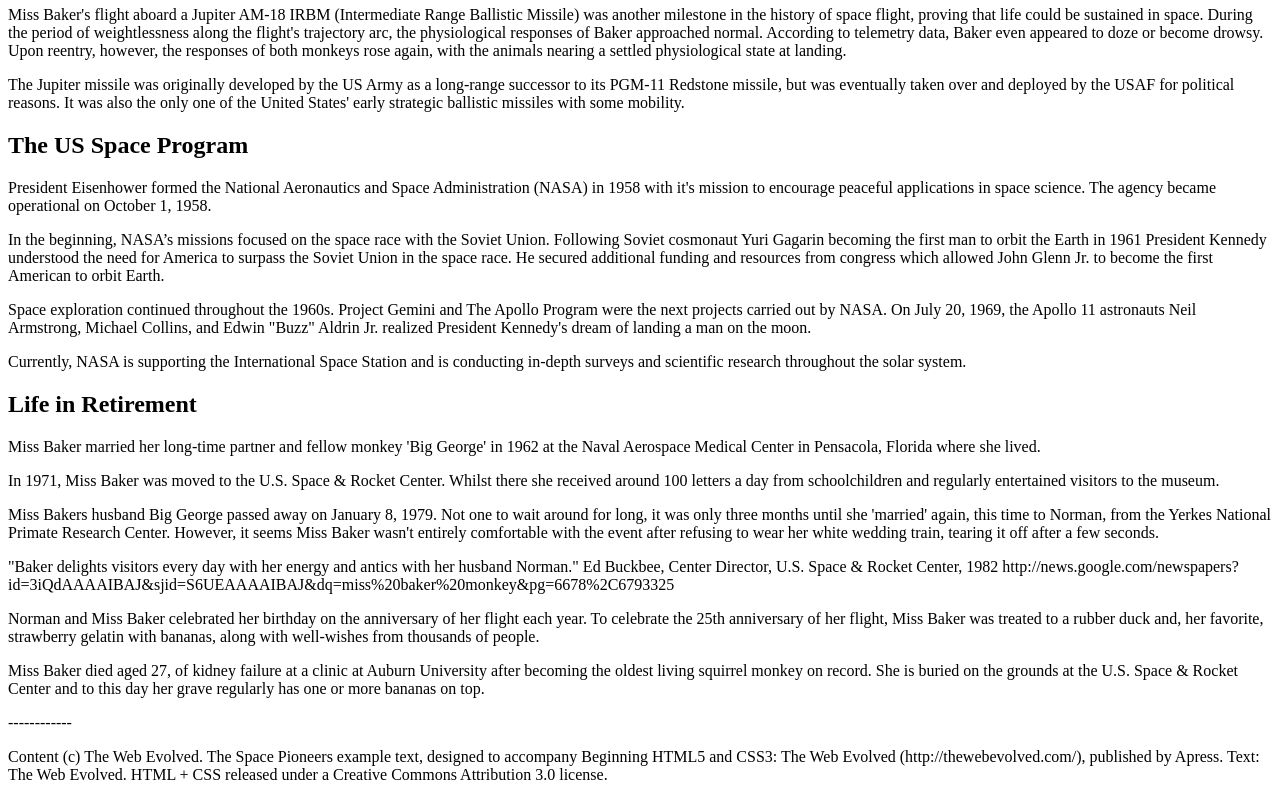
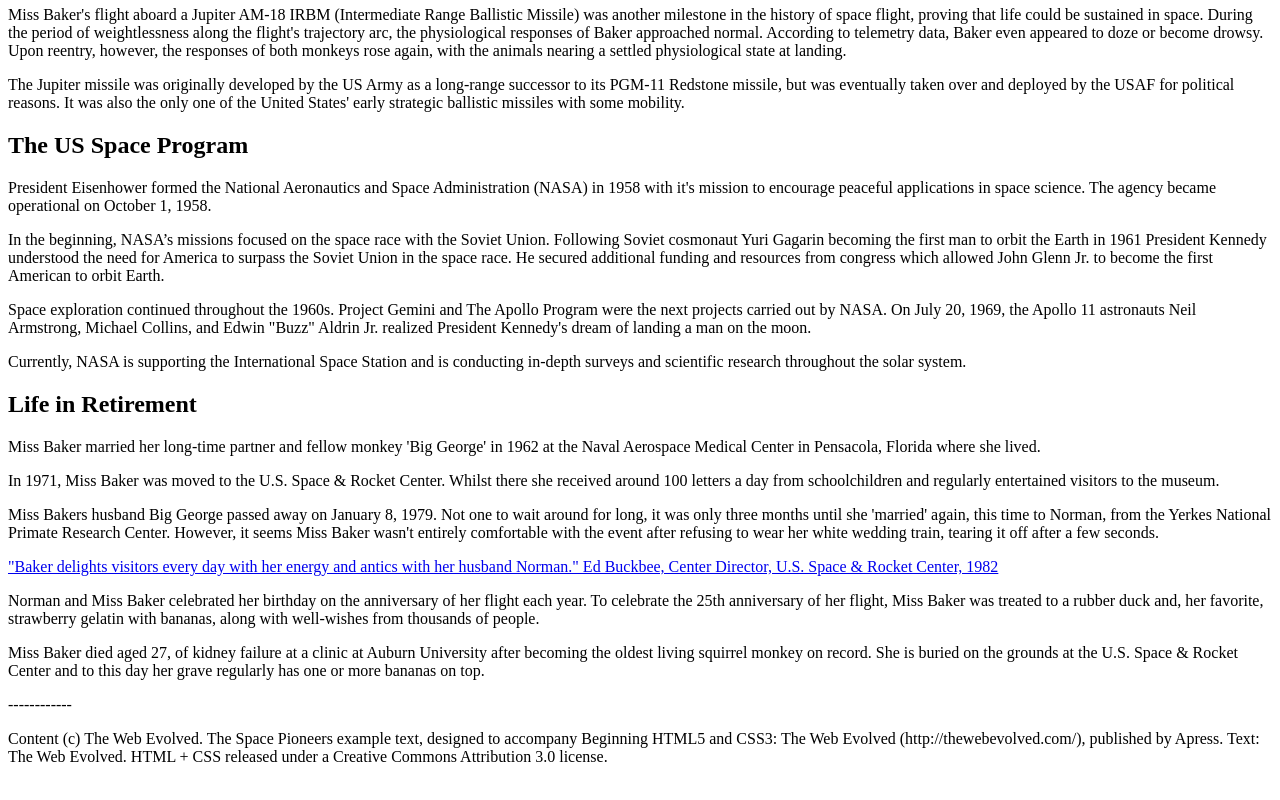
Before and after one commit to Tropesage/Tropesage.github.io, a plain HTML site: page baker.html in a window 1280 px wide. Shown: the part 922-1722 px from the top of the page. Drawn offline with Linux system fonts and the light colour scheme.

Commit message:
Add files via upload

```diff
--- a/baker.html
+++ b/baker.html
@@ -66,9 +66,9 @@
 <p>Miss Bakers husband Big George passed away on January 8, 1979. Not one to wait around for long, it was only three months until she 'married' again, this time to Norman, from the Yerkes National Primate Research Center. However, it seems Miss Baker wasn't entirely comfortable with the event after refusing to wear her white wedding train, tearing it off after a few seconds.
 </p>
 
-<p>"Baker delights visitors every day with her energy and antics with her husband Norman."
-Ed Buckbee, Center Director, U.S. Space & Rocket Center, 1982
-http://news.google.com/newspapers?id=3iQdAAAAIBAJ&sjid=S6UEAAAAIBAJ&dq=miss%20baker%20monkey&pg=6678%2C6793325
+<p>
+<a href="http://news.google.com/newspapers?id=3iQdAAAAIBAJ&sjid=S6UEAAAAIBAJ&dq=miss%20baker%20monkey&pg=6678%2C6793325"> "Baker delights visitors every day with her energy and antics with her husband Norman."
+Ed Buckbee, Center Director, U.S. Space & Rocket Center, 1982 </a>
 </p>
 
 <p>Norman and Miss Baker celebrated her birthday on the anniversary of her flight each year. To celebrate the 25th anniversary of her flight, Miss Baker was treated to a rubber duck and, her favorite, strawberry gelatin with bananas, along with well-wishes from thousands of people.
```
